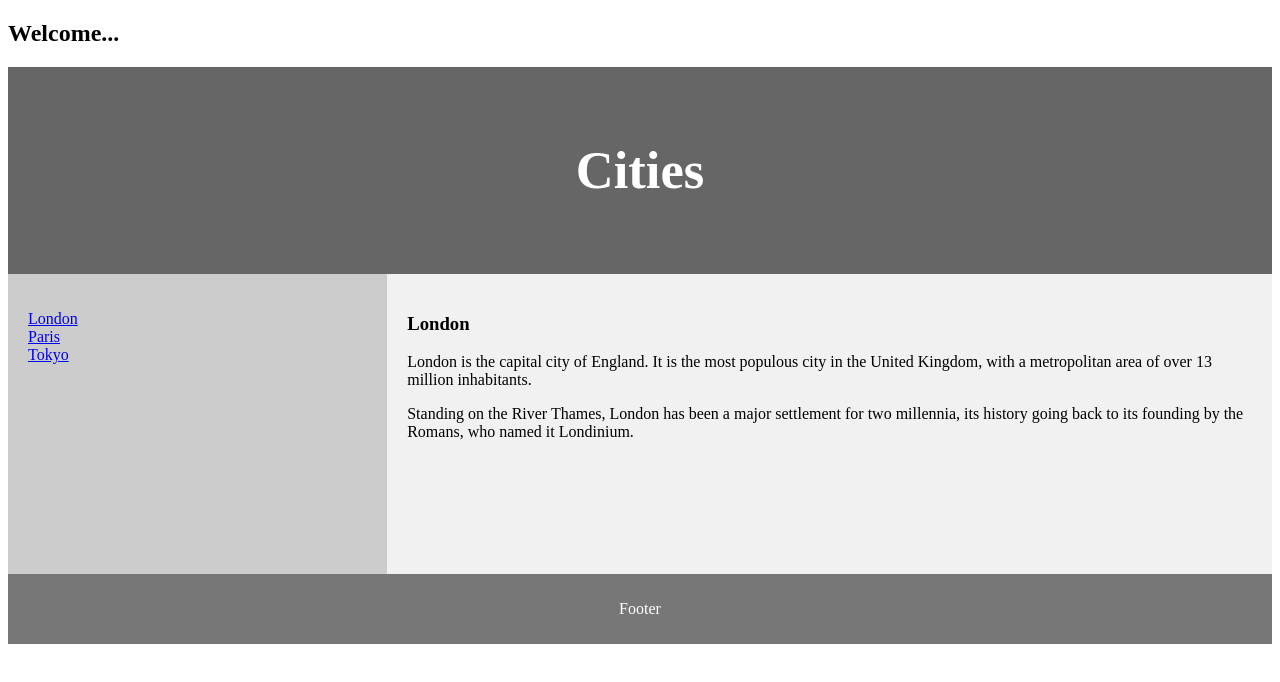
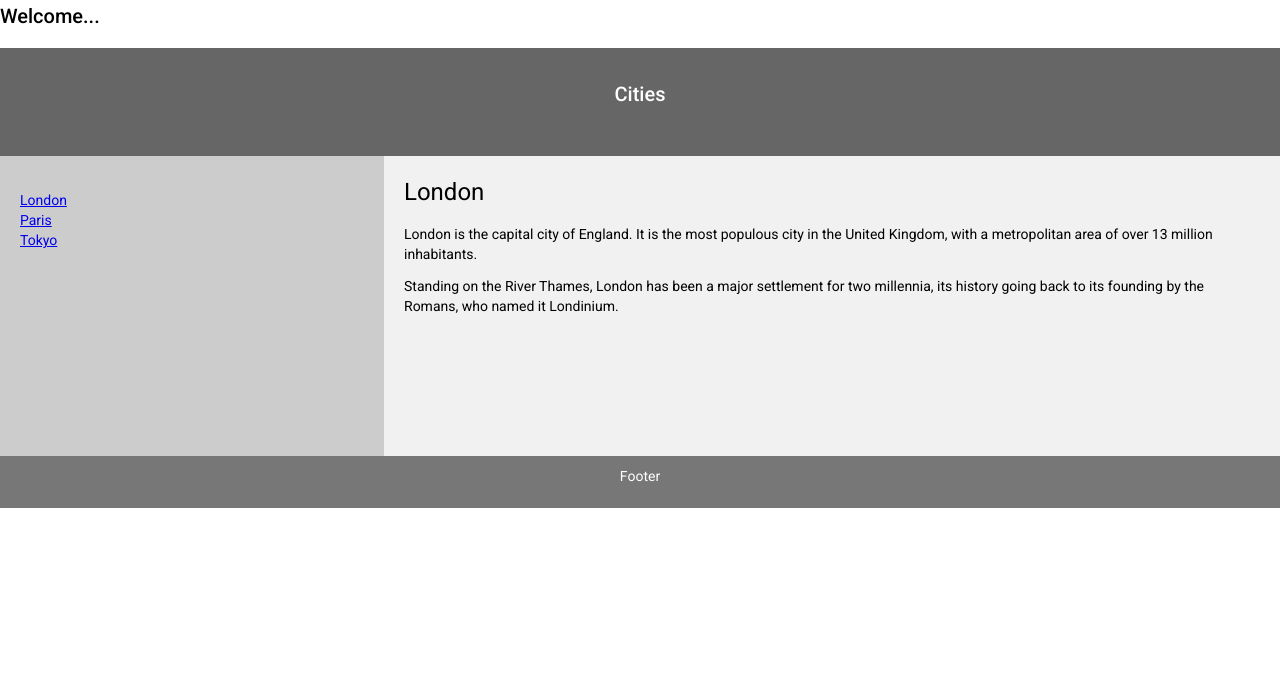
Before and after one commit to KVikram/angular-v10, an Angular app: page / in a window 1280 px wide. Shown: the top 682 px of the page. Built offline with nearby package versions, Linux system fonts and the light colour scheme.

Commit message:
feat(material):added angular material to project

```diff
--- a/angular.json
+++ b/angular.json
@@ -24,6 +24,7 @@
               "src/assets"
             ],
             "styles": [
+              "./node_modules/@angular/material/prebuilt-themes/deeppurple-amber.css",
               "src/styles.css"
             ],
             "scripts": []
@@ -88,6 +89,7 @@
               "src/assets"
             ],
             "styles": [
+              "./node_modules/@angular/material/prebuilt-themes/deeppurple-amber.css",
               "src/styles.css"
             ],
             "scripts": []
@@ -119,6 +121,7 @@
           }
         }
       }
-    }},
+    }
+  },
   "defaultProject": "angular-v10"
 }
--- a/package.json
+++ b/package.json
@@ -12,10 +12,12 @@
   "private": true,
   "dependencies": {
     "@angular/animations": "~10.2.0",
+    "@angular/cdk": "^10.2.7",
     "@angular/common": "~10.2.0",
     "@angular/compiler": "~10.2.0",
     "@angular/core": "~10.2.0",
     "@angular/forms": "~10.2.0",
+    "@angular/material": "^10.2.7",
     "@angular/platform-browser": "~10.2.0",
     "@angular/platform-browser-dynamic": "~10.2.0",
     "@angular/router": "~10.2.0",
--- a/src/app/app.module.ts
+++ b/src/app/app.module.ts
@@ -3,6 +3,7 @@ import { NgModule } from '@angular/core';
 
 import { AppRoutingModule } from './app-routing.module';
 import { AppComponent } from './app.component';
+import { BrowserAnimationsModule } from '@angular/platform-browser/animations';
 
 @NgModule({
   declarations: [
@@ -10,7 +11,8 @@ import { AppComponent } from './app.component';
   ],
   imports: [
     BrowserModule,
-    AppRoutingModule
+    AppRoutingModule,
+    BrowserAnimationsModule
   ],
   providers: [],
   bootstrap: [AppComponent]
--- a/src/index.html
+++ b/src/index.html
@@ -6,8 +6,10 @@
   <base href="/">
   <meta name="viewport" content="width=device-width, initial-scale=1">
   <link rel="icon" type="image/x-icon" href="favicon.ico">
+  <link href="https://fonts.googleapis.com/css?family=Roboto:300,400,500&display=swap" rel="stylesheet">
+  <link href="https://fonts.googleapis.com/icon?family=Material+Icons" rel="stylesheet">
 </head>
-<body>
+<body class="mat-typography">
   <app-root></app-root>
 </body>
 </html>
--- a/src/styles.css
+++ b/src/styles.css
@@ -1 +1,4 @@
 /* You can add global styles to this file, and also import other style files */
+
+html, body { height: 100%; }
+body { margin: 0; font-family: Roboto, "Helvetica Neue", sans-serif; }
```
Also changed, not shown: 1 other file (tests, documents, lock files or other folders).
